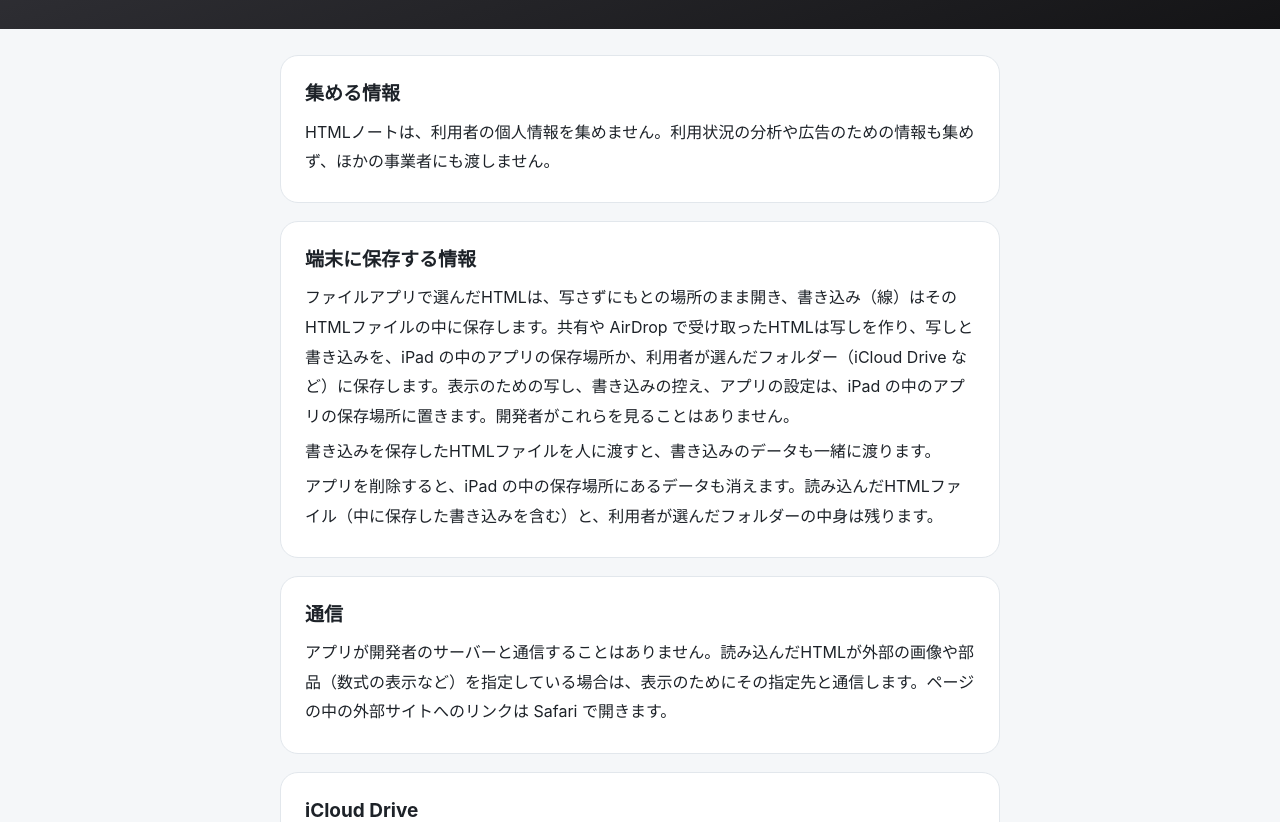
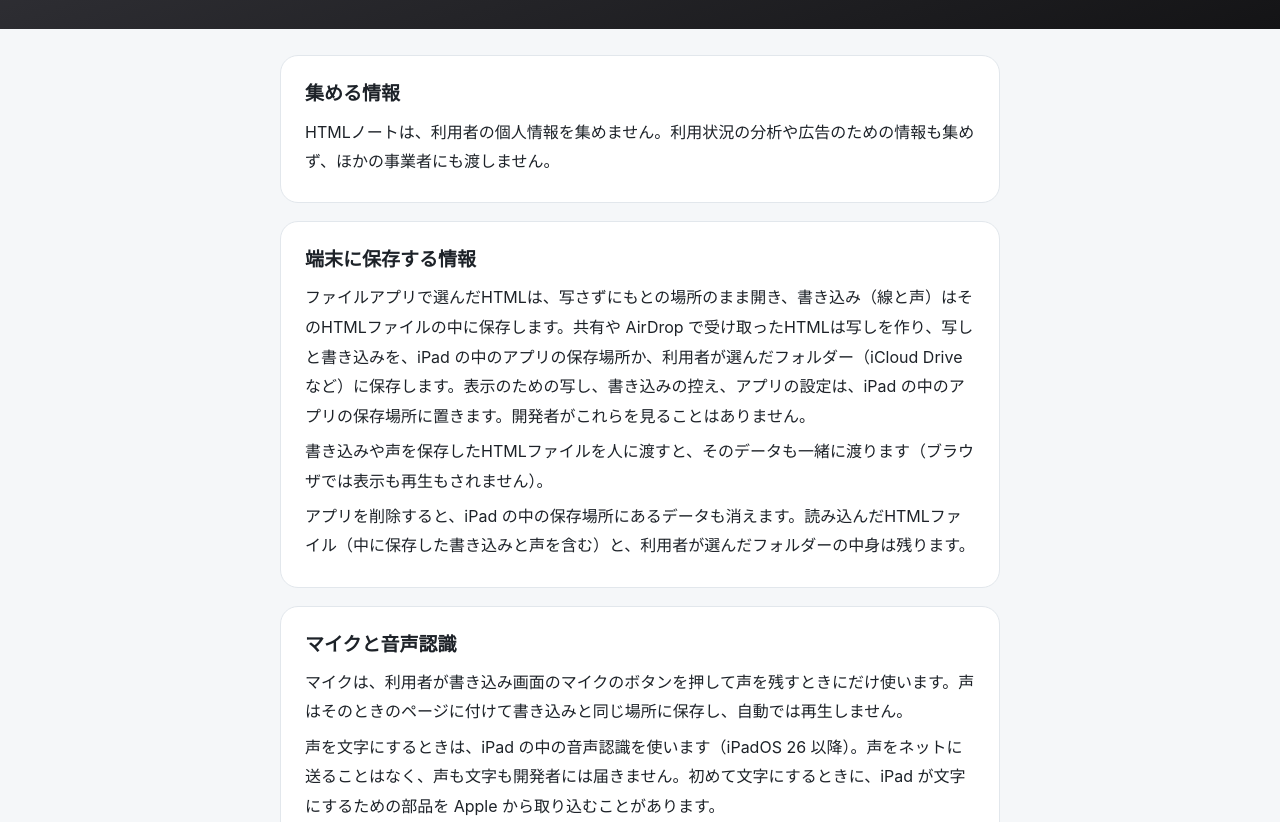
Before and after one commit to ShinFROG/HTMLNote, a plain HTML site: page privacy.html in a window 1280 px wide. Shown: the part 130-952 px from the top of the page. Drawn offline with Linux system fonts and the light colour scheme.

Commit message:
声を残す機能に合わせて、サポートとプライバシーポリシーを直す
Co-Authored-By: Claude Opus 5.5 <noreply@anthropic.com>

```diff
--- a/privacy.html
+++ b/privacy.html
@@ -27,9 +27,14 @@
   </section>
   <section>
     <h2>端末に保存する情報</h2>
-    <p>ファイルアプリで選んだHTMLは、写さずにもとの場所のまま開き、書き込み（線）はそのHTMLファイルの中に保存します。共有や AirDrop で受け取ったHTMLは写しを作り、写しと書き込みを、iPad の中のアプリの保存場所か、利用者が選んだフォルダー（iCloud Drive など）に保存します。表示のための写し、書き込みの控え、アプリの設定は、iPad の中のアプリの保存場所に置きます。開発者がこれらを見ることはありません。</p>
-    <p>書き込みを保存したHTMLファイルを人に渡すと、書き込みのデータも一緒に渡ります。</p>
-    <p>アプリを削除すると、iPad の中の保存場所にあるデータも消えます。読み込んだHTMLファイル（中に保存した書き込みを含む）と、利用者が選んだフォルダーの中身は残ります。</p>
+    <p>ファイルアプリで選んだHTMLは、写さずにもとの場所のまま開き、書き込み（線と声）はそのHTMLファイルの中に保存します。共有や AirDrop で受け取ったHTMLは写しを作り、写しと書き込みを、iPad の中のアプリの保存場所か、利用者が選んだフォルダー（iCloud Drive など）に保存します。表示のための写し、書き込みの控え、アプリの設定は、iPad の中のアプリの保存場所に置きます。開発者がこれらを見ることはありません。</p>
+    <p>書き込みや声を保存したHTMLファイルを人に渡すと、そのデータも一緒に渡ります（ブラウザでは表示も再生もされません）。</p>
+    <p>アプリを削除すると、iPad の中の保存場所にあるデータも消えます。読み込んだHTMLファイル（中に保存した書き込みと声を含む）と、利用者が選んだフォルダーの中身は残ります。</p>
+  </section>
+  <section>
+    <h2>マイクと音声認識</h2>
+    <p>マイクは、利用者が書き込み画面のマイクのボタンを押して声を残すときにだけ使います。声はそのときのページに付けて書き込みと同じ場所に保存し、自動では再生しません。</p>
+    <p>声を文字にするときは、iPad の中の音声認識を使います（iPadOS 26 以降）。声をネットに送ることはなく、声も文字も開発者には届きません。初めて文字にするときに、iPad が文字にするための部品を Apple から取り込むことがあります。</p>
   </section>
   <section>
     <h2>通信</h2>
```
Also changed, not shown: index.html (+2 -1 lines).
